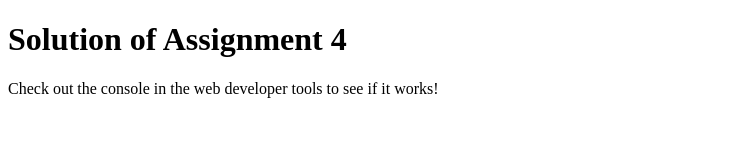
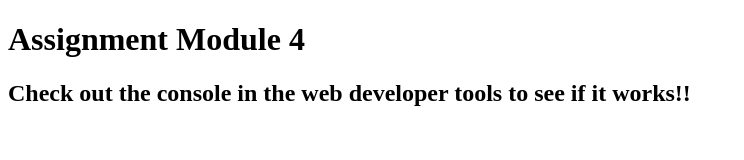
Before and after one commit to yemulamanasa/Assignment4, a plain HTML site: page index.html in a window 1280 px wide. Shown: the whole page, without its empty margins (0-744 px from the left). Drawn offline with Linux system fonts and the light colour scheme.

Commit message:
Update index.html

```diff
--- a/index.html
+++ b/index.html
@@ -3,15 +3,15 @@
 
 <head>
     <meta charset="utf-8">
-    <title>Assignment Solution for Module 4</title>
+    <title>Assignment Solution of Module 4</title>
     <script src="SpeakHello.js"></script>
     <script src="SpeakGoodBye.js"></script>
     <script src="script.js"></script>
 </head>
 
 <body>
-    <h1>Solution of Assignment 4</h1>
-    <p>Check out the console in the web developer tools to see if it works!</p>
+    <h1>Assignment Module 4</h1>
+    <h2>Check out the console in the web developer tools to see if it works!!</h2>
 </body>
 
 </html>
```
